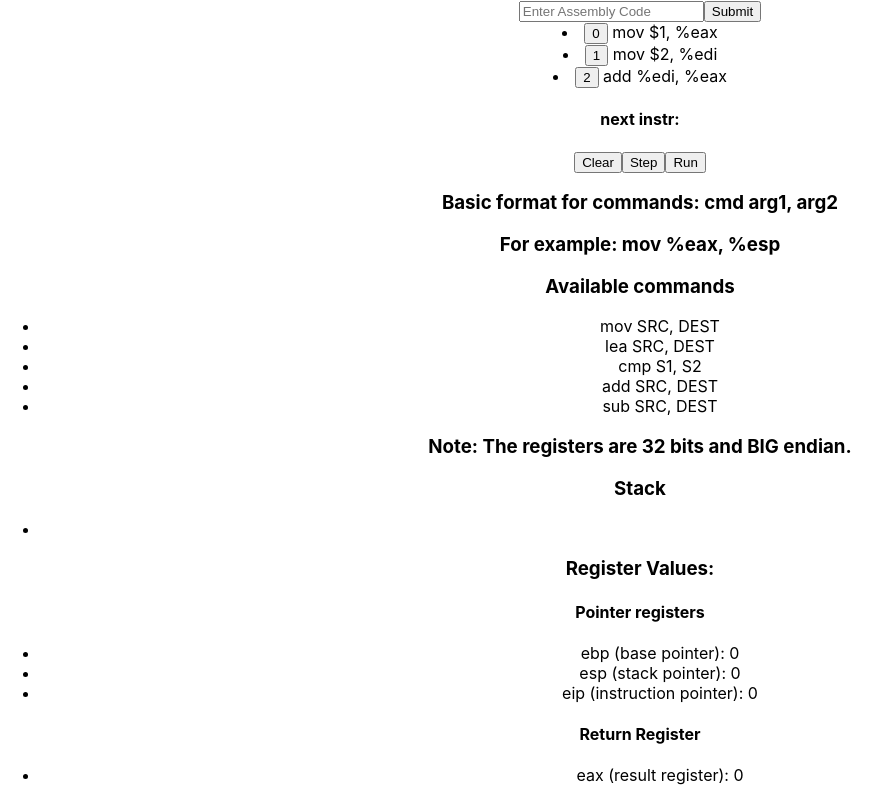
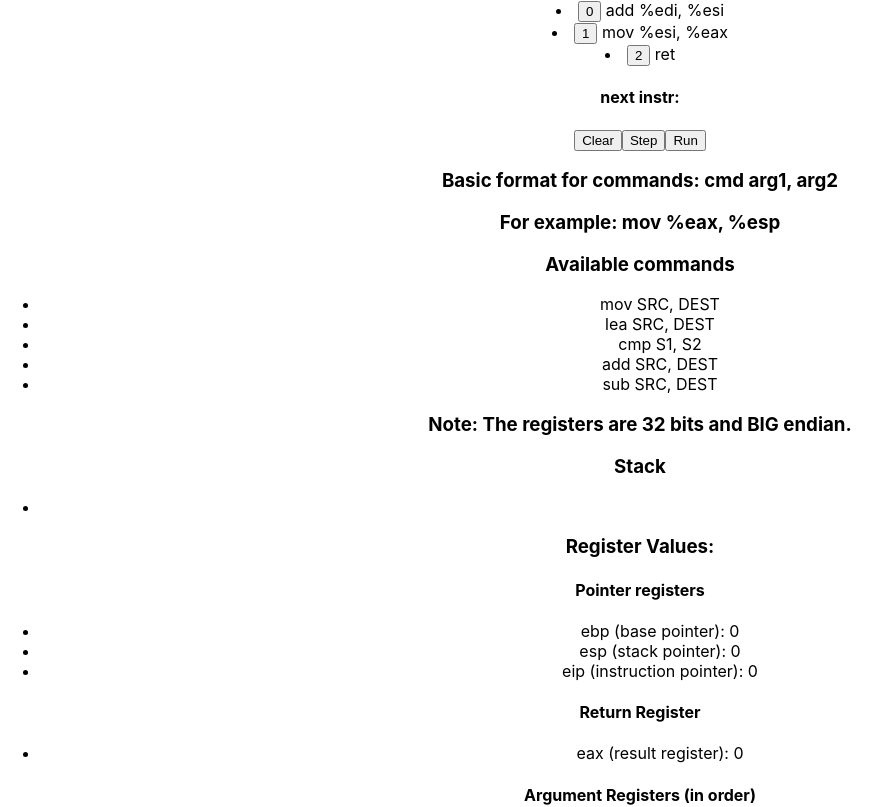
Before and after one commit to uclaacm/buffer-buffet-simulator, a React (Create React App) app: page / in a window 1280 px wide. Shown: the top 807 px of the page, without its empty margins (0-891 px from the left). Built offline with nearby package versions, Linux system fonts and the light colour scheme.

Commit message:
added sample program 1

```diff
--- a/src/components/Debug.js
+++ b/src/components/Debug.js
@@ -1,21 +1,17 @@
 import React, {useState, useEffect} from 'react';
 import PropTypes from 'prop-types';
 
-const Debug = ({runCommand, clearMemory, currInstr}) => {
-  const code1 = [
-    'mov $1, %eax',
-    'mov $2, %edi',
-    'add %edi, %eax',
-  ];
-
+const Debug = ({runCommand, clearMemory, currInstr, instrList}) => {
   Debug.propTypes = {
     runCommand: PropTypes.func,
     clearMemory: PropTypes.func,
     currInstr: PropTypes.number,
+    instrList: PropTypes.arrayOf(PropTypes.string),
   };
 
   // status of each instruction
-  const [breakPts, setBreakPts] = useState(new Array(code1.length).fill(false));
+  // display the instructions and breakpoint toggles
+  const [breakPts, setBreakPts] = useState(new Array(instrList.length).fill(false));
   const [isClear, setIsClear] = useState(false);
   const [isRun, setIsRun] = useState(false);
   /**
@@ -42,7 +38,7 @@ const Debug = ({runCommand, clearMemory, currInstr}) => {
     console.log('Stepping CurrInstr ', currInstr);
 
     // check if the program is runnable
-    await runCommand(e, 'mov $1, %eax');
+    await runCommand(e, instrList[currInstr]);
   };
 
   const clearProgram = async (e) => {
@@ -50,6 +46,7 @@ const Debug = ({runCommand, clearMemory, currInstr}) => {
 
     console.log('Clearing');
     setIsClear(true);
+    setIsRun(false);
     clearMemory(e);
   };
 
@@ -61,21 +58,19 @@ const Debug = ({runCommand, clearMemory, currInstr}) => {
       setIsRun(false);
       return;
     } else {
-      await runCommand(e, 'mov $1, %eax');
+      await runCommand(e, instrList[currInstr]);
     }
   }, [currInstr]);
 
-  // display the instructions and breakpoint toggles
-  const instrList =
-        code1.map((instr, i) => {
-          return <li key={i}> <button instrid={i} onClick={toggleBreakPt}> {i} </button> {instr}</li>;
-        },
-        );
+  const instrDisplay =
+    instrList.map((instr, i) => {
+      return <li key={i}> <button instrid={i} onClick={toggleBreakPt}> {i} </button> {instr}</li>;
+    });
 
   return (
     <div className='debugger'>
       <div className='debugger-program'>
-        {instrList}
+        {instrDisplay}
       </div>
       <h4>{breakPts}</h4>
       <h4>next instr:</h4>
--- a/src/components/VMInstance.js
+++ b/src/components/VMInstance.js
@@ -1,6 +1,7 @@
 import React, {useState, useEffect, useReducer} from 'react';
 import {getRegister, interpretCommand, getFlag, setRegister} from '../helperFunctions/VMHelper';
 import Debug from './Debug';
+import {sampleCode1} from '../programs/samplePrograms';
 
 const VMInstance = () => {
   // specify the initial memory array buffer (size in bytes)
@@ -9,7 +10,15 @@ const VMInstance = () => {
   let memoryDV = new DataView(currMemory);
 
   const [varStack] = useState([]);
-  const [instrLength] = useState(3);
+  const instrList = sampleCode1.asm;
+  const [instrLength] = useState(instrList.length);
+
+  useEffect( () => {
+    sampleCode1.setup.map((instr) => {
+      console.log(instr);
+    });
+  }, []);
+
   // initialize register/flag states
   const [registerDict, updateDict] = useState(
       {
@@ -116,14 +125,7 @@ const VMInstance = () => {
 
   return (
     <div className="page-view">
-      <div>
-        <form id="insertCode" onSubmit={(e) => runCommand(e, 'mov $1, %eax')}>
-          <input type="text" placeholder="Enter Assembly Code" id="codeInput"/>
-          <button type="submit">Submit</button>
-        </form>
-      </div>
-
-      <Debug clearMemory={clearMemory} runCommand={runCommand} currInstr={registerDict['%eip']}/>
+      <Debug clearMemory={clearMemory} runCommand={runCommand} currInstr={registerDict['%eip']} instrList={instrList}/>
 
       <h3>Basic format for commands: cmd arg1, arg2</h3>
       <h3>For example: mov %eax, %esp </h3>
--- /dev/null
+++ b/src/programs/samplePrograms.js
@@ -0,0 +1,17 @@
+// Contains all the sample code
+// includes id, assembly, and set up code
+
+// sampleCode1
+// features a basic variable assignment/addition
+export const sampleCode1= {
+  id: 1,
+  asm: [
+    'add %edi, %esi',
+    'mov %esi, %eax',
+    'ret',
+  ],
+  setup: [
+    'mov $1, %edi',
+    'mov $5, %esi',
+  ],
+};
```
